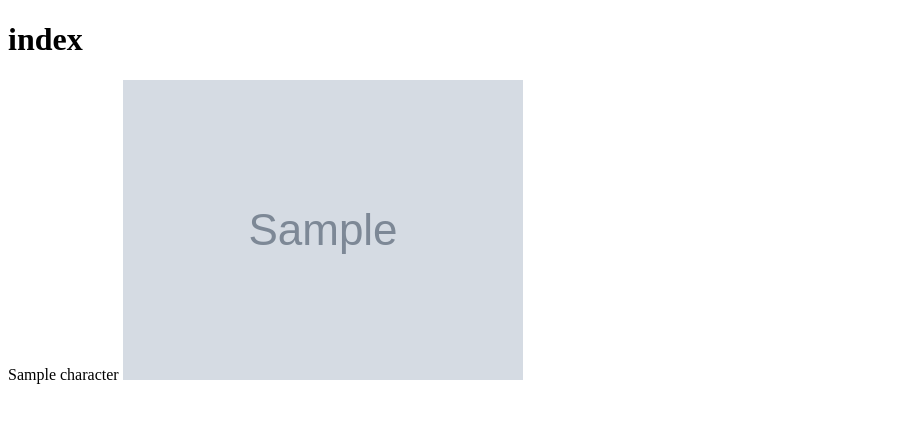
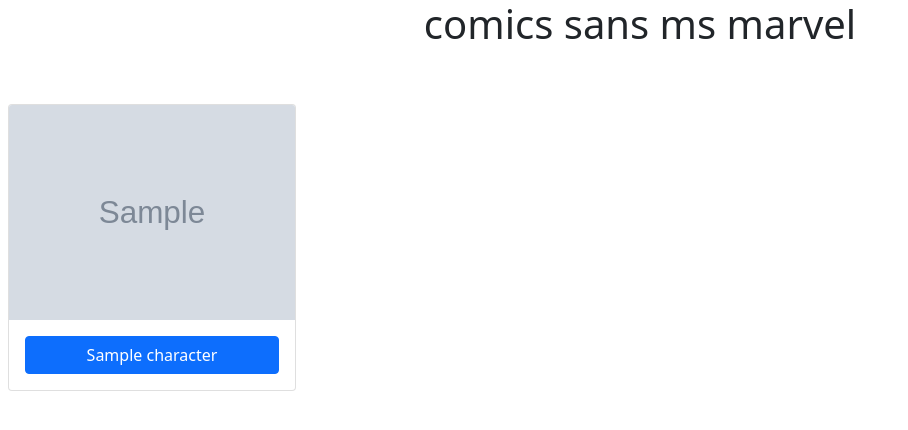
Before and after one commit to Jeffeos/comics-sans-ms-marvel, a Symfony app: template templates/index.html.twig in a window 1280 px wide. Shown: the top 430 px of the page, without its empty margins (0-908 px from the left). Run offline with Twig, Linux system fonts and the light colour scheme; the template is opened without the code that fills it: most values are stand-ins (such as "Sample title", 1, 10 or a date in 2020); grey boxes marked "Sample" are stand-in pictures; some libraries are stand-ins or nearby versions.

Commit message:
Improve display and reorganise functions responsabilities

```diff
--- a/templates/base.html.twig
+++ b/templates/base.html.twig
@@ -3,8 +3,27 @@
 <head>
         <meta charset="UTF-8">
         <title>Comics sans ms Marvel</title>
+        <link href="https://cdn.jsdelivr.net/npm/bootstrap@5.0.0-beta1/dist/css/bootstrap.min.css" rel="stylesheet" integrity="sha384-giJF6kkoqNQ00vy+HMDP7azOuL0xtbfIcaT9wjKHr8RbDVddVHyTfAAsrekwKmP1" crossorigin="anonymous">
 </head>
 <body>
-        {% block body %}{% endblock %}
 </body>
 </html>
+
+<!doctype html>
+<html lang="en">
+<head>
+        <!-- Required meta tags -->
+        <meta charset="utf-8">
+        <meta name="viewport" content="width=device-width, initial-scale=1">
+
+        <!-- Bootstrap CSS -->
+        <link href="https://cdn.jsdelivr.net/npm/bootstrap@5.0.0-beta1/dist/css/bootstrap.min.css" rel="stylesheet" integrity="sha384-giJF6kkoqNQ00vy+HMDP7azOuL0xtbfIcaT9wjKHr8RbDVddVHyTfAAsrekwKmP1" crossorigin="anonymous">
+
+        <title>{% block title %}comics sans ms marvel{% endblock %}</title>
+</head>
+<body>
+{% block body %}{% endblock %}
+
+<script src="https://cdn.jsdelivr.net/npm/bootstrap@5.0.0-beta1/dist/js/bootstrap.min.js" integrity="sha384-pQQkAEnwaBkjpqZ8RU1fF1AKtTcHJwFl3pblpTlHXybJjHpMYo79HY3hIi4NKxyj" crossorigin="anonymous"></script>
+</body>
+</html>
--- a/templates/index.html.twig
+++ b/templates/index.html.twig
@@ -1,9 +1,13 @@
 {% extends "base.html.twig" %}
 
 {% block body %}
-    <h1>index</h1>
+    <h1 class="d-flex justify-content-center">comics sans ms marvel</h1>
     {% for character in characters %}
-        {{ character.name }}
-        <img src="{{ character.picture }}" alt="{{ character.name }}'s picture">
+        <div class="card d-inline-flex justify-content-around mx-2 my-5" style="width: 18rem;">
+            <img class="card-img-top" src="{{ character.picture }}" alt=""{{ character.name }}'s picture">
+            <div class="card-body">
+                <a href="#" class="btn btn-primary d-flex justify-content-center">{{ character.name }}</a>
+            </div>
+        </div>
     {% endfor %}
 {% endblock %}
```
Also changed, not shown: src/Controller/AppController.php (+15 -12 lines).
